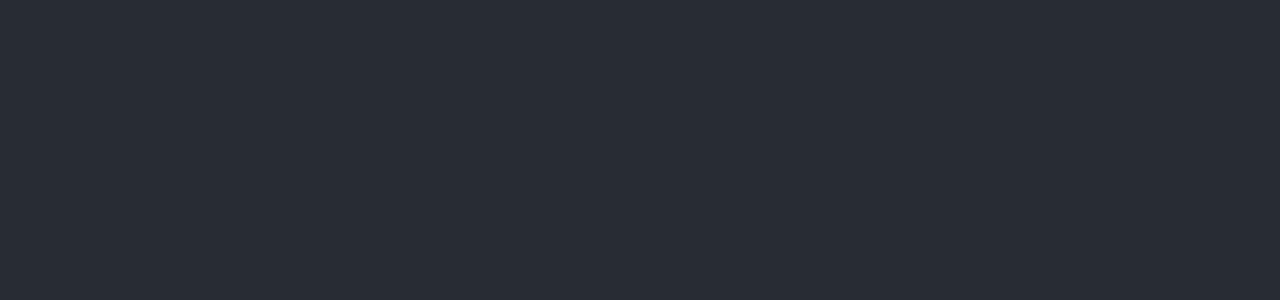
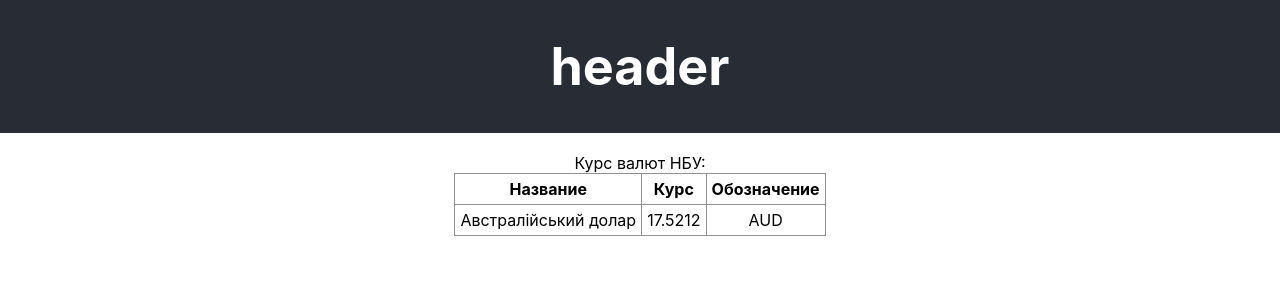
Before and after one commit to dev-alex-ya/reactjs-exchange-rates, a React (Create React App) app: page / in a window 1280 px wide. Shown: the top 300 px of the page. Built offline with nearby package versions, Linux system fonts and the light colour scheme.

Commit message:
add rate table component

```diff
--- a/src/App.css
+++ b/src/App.css
@@ -4,11 +4,10 @@
 
 .App-header {
   background-color: #282c34;
-  min-height: 100vh;
+  /* min-height: 100vh; */
   display: flex;
   flex-direction: column;
   align-items: center;
-  justify-content: center;
   font-size: calc(10px + 2vmin);
   color: white;
 }
@@ -16,3 +15,7 @@
 .App-link {
   color: #61dafb;
 }
+
+.App-main {
+
+}
--- a/src/App.js
+++ b/src/App.js
@@ -1,14 +1,210 @@
 import React from 'react';
 import './App.css';
+import TableRates from './TableRates/TableRates'
 
-function App() {
-  return (
-    <div className="App">
-      <header className="App-header">
+class App extends React.Component {
 
-      </header>
-    </div>
-  );
+  state = {
+    rates: [
+      {
+      "r030":36,"txt":"Австралійський долар","rate":17.5212,"cc":"AUD","exchangedate":"12.05.2020"
+       }
+      ,{
+      "r030":124,"txt":"Канадський долар","rate":19.2421,"cc":"CAD","exchangedate":"12.05.2020"
+       }
+      ,{
+      "r030":156,"txt":"Юань Женьмiньбi","rate":3.7904,"cc":"CNY","exchangedate":"12.05.2020"
+       }
+      ,{
+      "r030":191,"txt":"Куна","rate":3.8495,"cc":"HRK","exchangedate":"12.05.2020"
+       }
+      ,{
+      "r030":203,"txt":"Чеська крона","rate":1.0678,"cc":"CZK","exchangedate":"12.05.2020"
+       }
+      ,{
+      "r030":208,"txt":"Данська крона","rate":3.9004,"cc":"DKK","exchangedate":"12.05.2020"
+       }
+      ,{
+      "r030":344,"txt":"Гонконгівський долар","rate":3.4599,"cc":"HKD","exchangedate":"12.05.2020"
+       }
+      ,{
+      "r030":348,"txt":"Форинт","rate":0.083288,"cc":"HUF","exchangedate":"12.05.2020"
+       }
+      ,{
+      "r030":356,"txt":"Індійська рупія","rate":0.35498,"cc":"INR","exchangedate":"12.05.2020"
+       }
+      ,{
+      "r030":360,"txt":"Рупія","rate":0.0017972,"cc":"IDR","exchangedate":"12.05.2020"
+       }
+      ,{
+      "r030":376,"txt":"Новий ізраїльський шекель","rate":7.6507,"cc":"ILS","exchangedate":"12.05.2020"
+       }
+      ,{
+      "r030":392,"txt":"Єна","rate":0.25227,"cc":"JPY","exchangedate":"12.05.2020"
+       }
+      ,{
+      "r030":398,"txt":"Теньге","rate":0.063782,"cc":"KZT","exchangedate":"12.05.2020"
+       }
+      ,{
+      "r030":410,"txt":"Вона","rate":0.021989,"cc":"KRW","exchangedate":"12.05.2020"
+       }
+      ,{
+      "r030":484,"txt":"Мексиканське песо","rate":1.125,"cc":"MXN","exchangedate":"12.05.2020"
+       }
+      ,{
+      "r030":498,"txt":"Молдовський лей","rate":1.5091,"cc":"MDL","exchangedate":"12.05.2020"
+       }
+      ,{
+      "r030":554,"txt":"Новозеландський долар","rate":16.4659,"cc":"NZD","exchangedate":"12.05.2020"
+       }
+      ,{
+      "r030":578,"txt":"Норвезька крона","rate":2.63,"cc":"NOK","exchangedate":"12.05.2020"
+       }
+      ,{
+      "r030":643,"txt":"Російський рубль","rate":0.36556,"cc":"RUB","exchangedate":"12.05.2020"
+       }
+      ,{
+      "r030":682,"txt":"Саудівський рiял","rate":7.1388,"cc":"SAR","exchangedate":"12.05.2020"
+       }
+      ,{
+      "r030":702,"txt":"Сінгапурський долар","rate":18.9793,"cc":"SGD","exchangedate":"12.05.2020"
+       }
+      ,{
+      "r030":710,"txt":"Ренд","rate":1.4585,"cc":"ZAR","exchangedate":"12.05.2020"
+       }
+      ,{
+      "r030":752,"txt":"Шведська крона","rate":2.7475,"cc":"SEK","exchangedate":"12.05.2020"
+       }
+      ,{
+      "r030":756,"txt":"Швейцарський франк","rate":27.6348,"cc":"CHF","exchangedate":"12.05.2020"
+       }
+      ,{
+      "r030":818,"txt":"Єгипетський фунт","rate":1.7035,"cc":"EGP","exchangedate":"12.05.2020"
+       }
+      ,{
+      "r030":826,"txt":"Фунт стерлінгів","rate":33.2442,"cc":"GBP","exchangedate":"12.05.2020"
+       }
+      ,{
+      "r030":840,"txt":"Долар США","rate":26.8196,"cc":"USD","exchangedate":"12.05.2020"
+       }
+      ,{
+      "r030":933,"txt":"Бiлоруський рубль","rate":11.0007,"cc":"BYN","exchangedate":"12.05.2020"
+       }
+      ,{
+      "r030":944,"txt":"Азербайджанський манат","rate":15.7355,"cc":"AZN","exchangedate":"12.05.2020"
+       }
+      ,{
+      "r030":946,"txt":"Румунський лей","rate":6.0261,"cc":"RON","exchangedate":"12.05.2020"
+       }
+      ,{
+      "r030":949,"txt":"Турецька ліра","rate":3.7672,"cc":"TRY","exchangedate":"12.05.2020"
+       }
+      ,{
+      "r030":960,"txt":"СПЗ (спеціальні права запозичення)","rate":36.5904,"cc":"XDR","exchangedate":"12.05.2020"
+       }
+      ,{
+      "r030":975,"txt":"Болгарський лев","rate":14.8725,"cc":"BGN","exchangedate":"12.05.2020"
+       }
+      ,{
+      "r030":978,"txt":"Євро","rate":29.0966,"cc":"EUR","exchangedate":"12.05.2020"
+       }
+      ,{
+      "r030":985,"txt":"Злотий","rate":6.3941,"cc":"PLN","exchangedate":"12.05.2020"
+       }
+      ,{
+      "r030":12,"txt":"Алжирський динар","rate":0.21003,"cc":"DZD","exchangedate":"12.05.2020"
+       }
+      ,{
+      "r030":50,"txt":"Така","rate":0.31735,"cc":"BDT","exchangedate":"12.05.2020"
+       }
+      ,{
+      "r030":51,"txt":"Вірменський драм","rate":0.056249,"cc":"AMD","exchangedate":"12.05.2020"
+       }
+      ,{
+      "r030":364,"txt":"Іранський ріал","rate":0.00064189,"cc":"IRR","exchangedate":"12.05.2020"
+       }
+      ,{
+      "r030":368,"txt":"Іракський динар","rate":0.022655,"cc":"IQD","exchangedate":"12.05.2020"
+       }
+      ,{
+      "r030":417,"txt":"Сом","rate":0.34174,"cc":"KGS","exchangedate":"12.05.2020"
+       }
+      ,{
+      "r030":422,"txt":"Ліванський фунт","rate":0.017883,"cc":"LBP","exchangedate":"12.05.2020"
+       }
+      ,{
+      "r030":434,"txt":"Лівійський динар","rate":19.0551,"cc":"LYD","exchangedate":"12.05.2020"
+       }
+      ,{
+      "r030":458,"txt":"Малайзійський ринггіт","rate":6.2646,"cc":"MYR","exchangedate":"12.05.2020"
+       }
+      ,{
+      "r030":504,"txt":"Марокканський дирхам","rate":2.7221,"cc":"MAD","exchangedate":"12.05.2020"
+       }
+      ,{
+      "r030":704,"txt":"Донг","rate":0.0011567,"cc":"VND","exchangedate":"12.05.2020"
+       }
+      ,{
+      "r030":764,"txt":"Бат","rate":0.83249,"cc":"THB","exchangedate":"12.05.2020"
+       }
+      ,{
+      "r030":784,"txt":"Дирхам ОАЕ","rate":7.3398,"cc":"AED","exchangedate":"12.05.2020"
+       }
+      ,{
+      "r030":788,"txt":"Туніський динар","rate":9.2895,"cc":"TND","exchangedate":"12.05.2020"
+       }
+      ,{
+      "r030":860,"txt":"Узбецький сум","rate":0.0026613,"cc":"UZS","exchangedate":"12.05.2020"
+       }
+      ,{
+      "r030":901,"txt":"Новий тайванський долар","rate":0.90698,"cc":"TWD","exchangedate":"12.05.2020"
+       }
+      ,{
+      "r030":934,"txt":"Туркменський новий манат","rate":7.7026,"cc":"TMT","exchangedate":"12.05.2020"
+       }
+      ,{
+      "r030":936,"txt":"Ганське седі","rate":4.6473,"cc":"GHS","exchangedate":"12.05.2020"
+       }
+      ,{
+      "r030":941,"txt":"Сербський динар","rate":0.24908,"cc":"RSD","exchangedate":"12.05.2020"
+       }
+      ,{
+      "r030":972,"txt":"Сомоні","rate":2.6325,"cc":"TJS","exchangedate":"12.05.2020"
+       }
+      ,{
+      "r030":981,"txt":"Ларі","rate":8.4182,"cc":"GEL","exchangedate":"12.05.2020"
+       }
+      ,{
+      "r030":986,"txt":"Бразильський реал","rate":4.9977,"cc":"BRL","exchangedate":"12.05.2020"
+       }
+      ,{
+      "r030":959,"txt":"Золото","rate":46061.59,"cc":"XAU","exchangedate":"12.05.2020"
+       }
+      ,{
+      "r030":961,"txt":"Срiбло","rate":416.16,"cc":"XAG","exchangedate":"12.05.2020"
+       }
+      ,{
+      "r030":962,"txt":"Платина","rate":20566.07,"cc":"XPT","exchangedate":"12.05.2020"
+       }
+      ,{
+      "r030":964,"txt":"Паладiй","rate":49884.19,"cc":"XPD","exchangedate":"12.05.2020"
+       }
+    ]
+  }
+
+  render(){
+    return (
+      <div className="App">
+        <header className="App-header">
+          <h1>header</h1>
+        </header>
+        <main className="App-main">
+          <TableRates />
+        </main>
+      </div>
+    )
+  }
+
 }
 
 export default App;
--- /dev/null
+++ b/src/TableRates/TableRates.js
@@ -0,0 +1,24 @@
+import React from 'react'
+import classes from './TableRates.module.css'
+
+const TableRates = (props) => (
+  <table>
+    <caption>Курс валют НБУ:</caption>
+    <thead>
+      <tr>
+        <th>Название</th>
+        <th>Курс</th>
+        <th>Обозначение</th>
+      </tr>
+    </thead>
+    <tbody>
+      <tr>
+        <td>Австралійський долар</td>
+        <td>17.5212</td>
+        <td>AUD</td>
+      </tr>
+    </tbody>
+  </table>
+)
+
+export default TableRates
--- /dev/null
+++ b/src/TableRates/TableRates.module.css
@@ -0,0 +1,12 @@
+table {
+  margin: 0 auto;
+  margin-top: 20px;
+  border: 1px solid #909090;
+  border-collapse: collapse;
+}
+
+table td,
+table th {
+  border: 1px solid #909090;
+  padding: 5px;
+}
```
